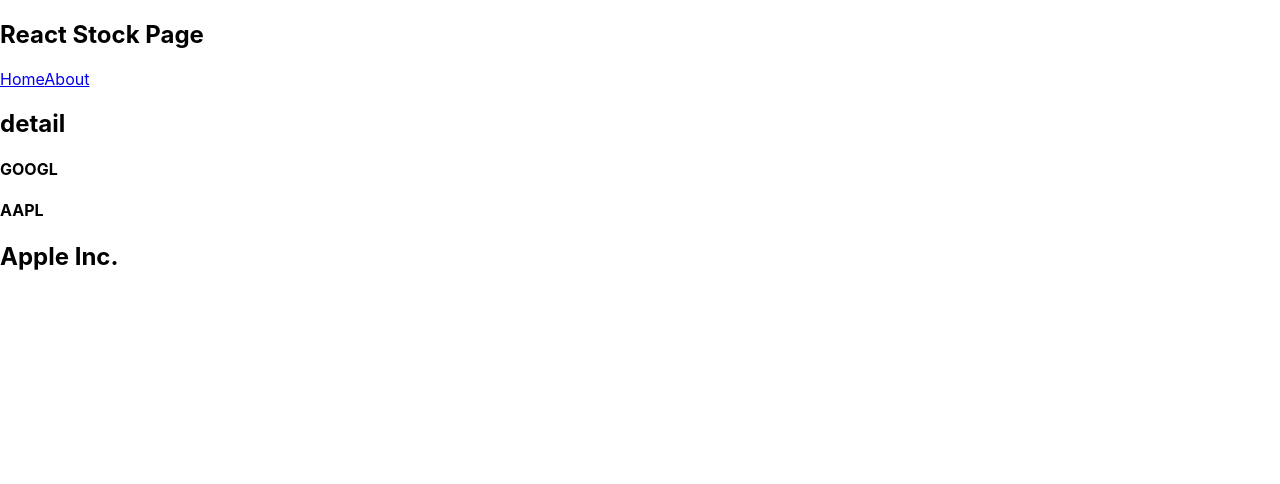
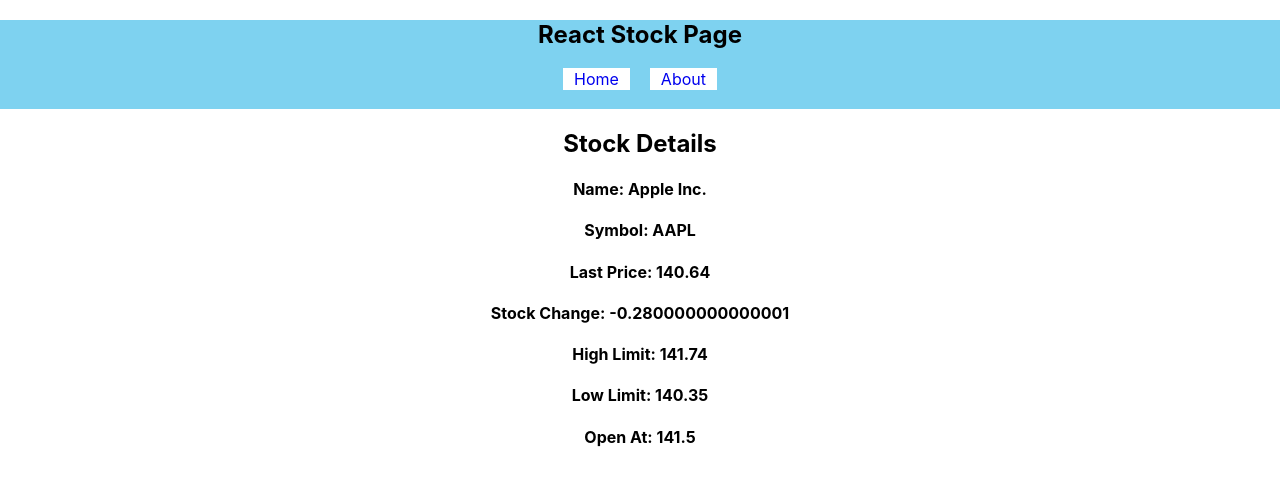
Before and after one commit to wlnston1/stock_page_react, a React (Create React App) app: page /stocks/AAPL in a window 1280 px wide. Shown: the top 484 px of the page. Built offline with nearby package versions, Linux system fonts and the light colour scheme.

Commit message:
added complete details page and styles

```diff
--- a/src/App.css
+++ b/src/App.css
@@ -36,3 +36,23 @@
     transform: rotate(360deg);
   }
 }
+
+.header {
+  padding-bottom: 20px;
+  background-color: rgb(126, 210, 240);
+}
+
+.navigation-link
+{
+  padding: 0px 10px;
+  margin: 0px 10px;
+  text-decoration: none;
+  border: 1px solid white;
+  background-color: white;
+}
+
+.navigation-link:hover
+{
+  background-color: rgb(12, 86, 124);
+  border: 1px solid rgb(12, 86, 124);
+}
--- a/src/App.js
+++ b/src/App.js
@@ -3,22 +3,23 @@
 import Home from './components/Home';
 import About from './components/About';
 import StockDetail from './components/StockDetail';
+import './App.css';
 
 function App() {
   return (
     <div className="App">
-      <header className="App-header">
-        <h2> React Stock Page </h2>
-      </header>
       <BrowserRouter>
-        <nav>
-          <Link to="/">Home</Link>
-          <Link to="/about">About</Link>
-        </nav>
+        <header className='header'>
+          <h2> React Stock Page </h2>
+          <nav>
+            <Link className='navigation-link' to="/">Home</Link>
+            <Link className='navigation-link' to="/about">About</Link>
+          </nav>
+        </header>
         <Routes>
-          <Route path="/" exact element={<Home/>} />
-          <Route path="/about" element={<About/>} />
-          <Route path="stocks/:id" element={<StockDetail/>} />
+          <Route path="/" exact element={<Home />} />
+          <Route path="/about" element={<About />} />
+          <Route path="stocks/:id" element={<StockDetail />} />
         </Routes>
       </BrowserRouter>
     </div>
--- a/src/components/About/index.js
+++ b/src/components/About/index.js
@@ -5,6 +5,10 @@
     return (
         <div>
             <h3> About Page</h3>
+            <p> This is a service that provides accurate statistics for stock where
+                users can track the highest, lowest, and open price at certain time.
+                We are collecting more stocks information, please stay tuned!
+            </p>
         </div>
     )
 };
--- a/src/components/StockDetail/index.js
+++ b/src/components/StockDetail/index.js
@@ -2,22 +2,34 @@
 import { useParams } from "react-router-dom";
 import data from '../../data.json';
 
-function StockDetail(props)
-{
-    const {id} = useParams();
+function StockDetail(props) {
+    const { id } = useParams();
     console.log(data.stocks);
-
+    // name: string;
+    // symbol: string;
+    // lastPrice: number;
+    // change: number;
+    // high: number;
+    // low: number;
+    // open: number;
     return (
         <div>
-            <h2> detail </h2>
-            <h4> {data.stocks[2].symbol} </h4>
-            <h4> {id} </h4>
+            <h2> Stock Details </h2>
             <div>
-            {data.stocks.map(stock => {
-                if (stock.symbol === id)
-                    return <h2> {stock.name} </h2>
-                // why if statement not render
-            })}
+                {data.stocks.map(stock => {
+                    if (stock.symbol === id)
+                        return (
+                            <div>
+                                <h4>Name: {stock.name} </h4>
+                                <h4>Symbol: {stock.symbol} </h4>
+                                <h4>Last Price: {stock.lastPrice} </h4>
+                                <h4>Stock Change: {stock.change} </h4>
+                                <h4>High Limit: {stock.high} </h4>
+                                <h4>Low Limit: {stock.low} </h4>
+                                <h4>Open At: {stock.open} </h4>
+                            </div>
+                        )
+                })}
             </div>
         </div>
     )
```
